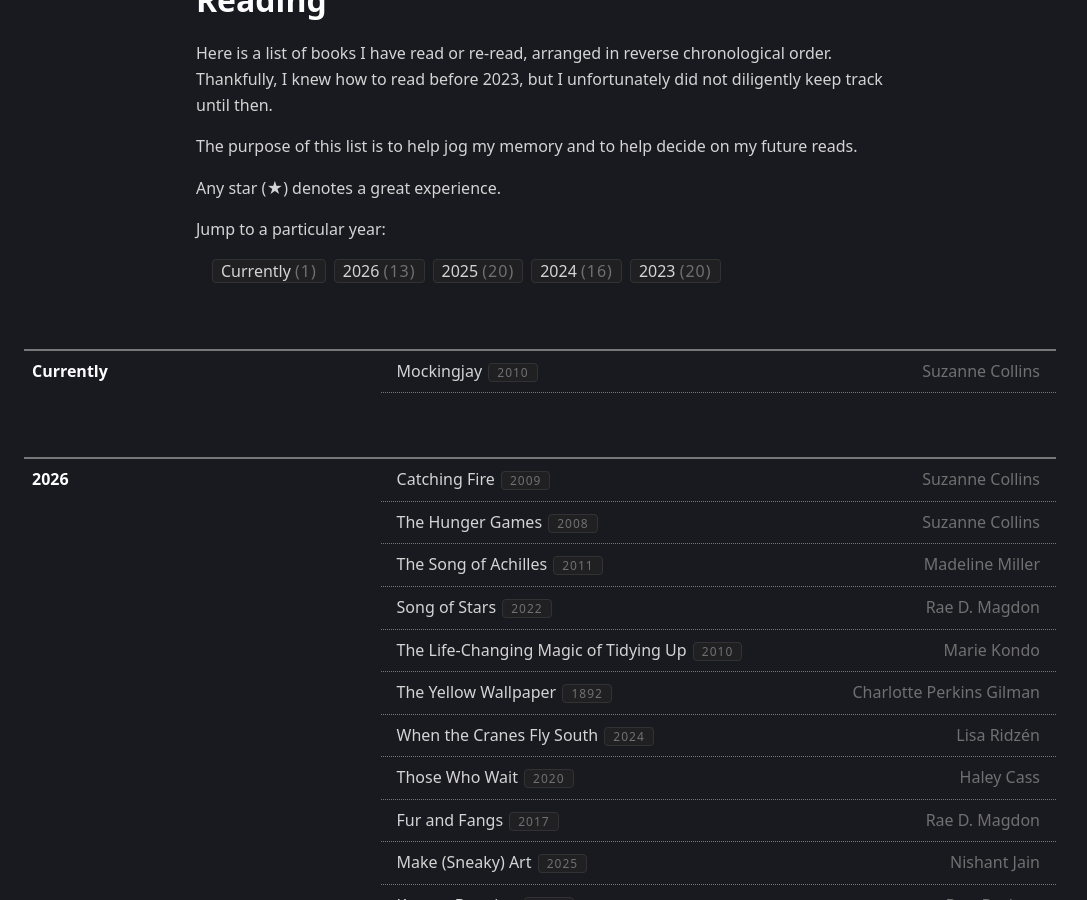
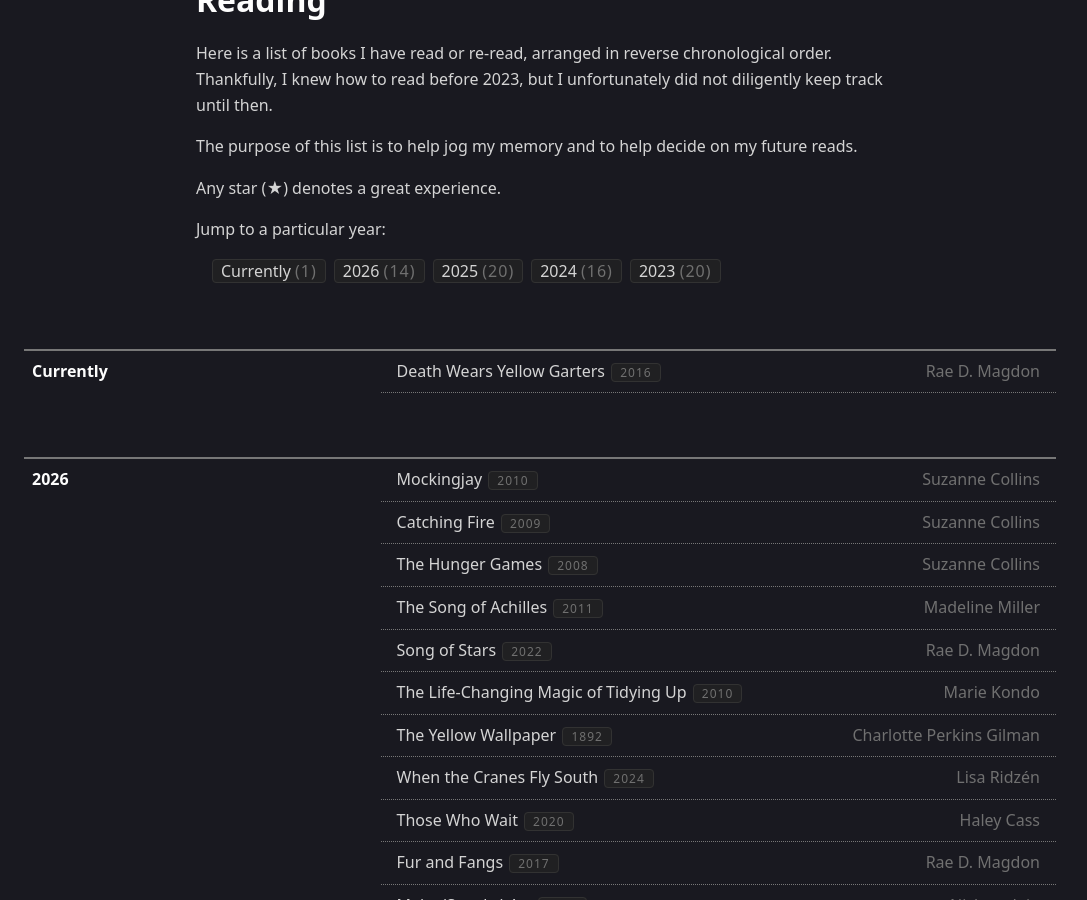
Before and after one commit to KlazHTT/personal-website, a Jekyll site: the page built from pages/reading.md, in a window 1280 px wide and 900 px high, scrolled down 319 px. Shown: the whole window, without its empty margins (100-1187 px from the left). Built offline with Jekyll 4.4.1, drawn with Linux system fonts in a browser that asks for light colours.

Commit message:
Update media log

```diff
--- a/_data/games.yml
+++ b/_data/games.yml
@@ -14,6 +14,10 @@
       status:
 - year: 2026
   games:
+    - title: Escape Simulator 2
+      developer: Pine Studio
+      released: 2025
+      status: Completed
     - title: Final Fantasy XVI
       developer: Square Enix
       released: 2023
--- a/_data/reads.yml
+++ b/_data/reads.yml
@@ -1,11 +1,15 @@
 - year: Currently
+  reads:
+    - title: Death Wears Yellow Garters
+      author: Rae D. Magdon
+      published: 2016
+      status:
+- year: 2026
   reads:
     - title: Mockingjay
       author: Suzanne Collins
       published: 2010
-      status:
-- year: 2026
-  reads:
+      status: Completed
     - title: Catching Fire
       author: Suzanne Collins
       published: 2009
```
